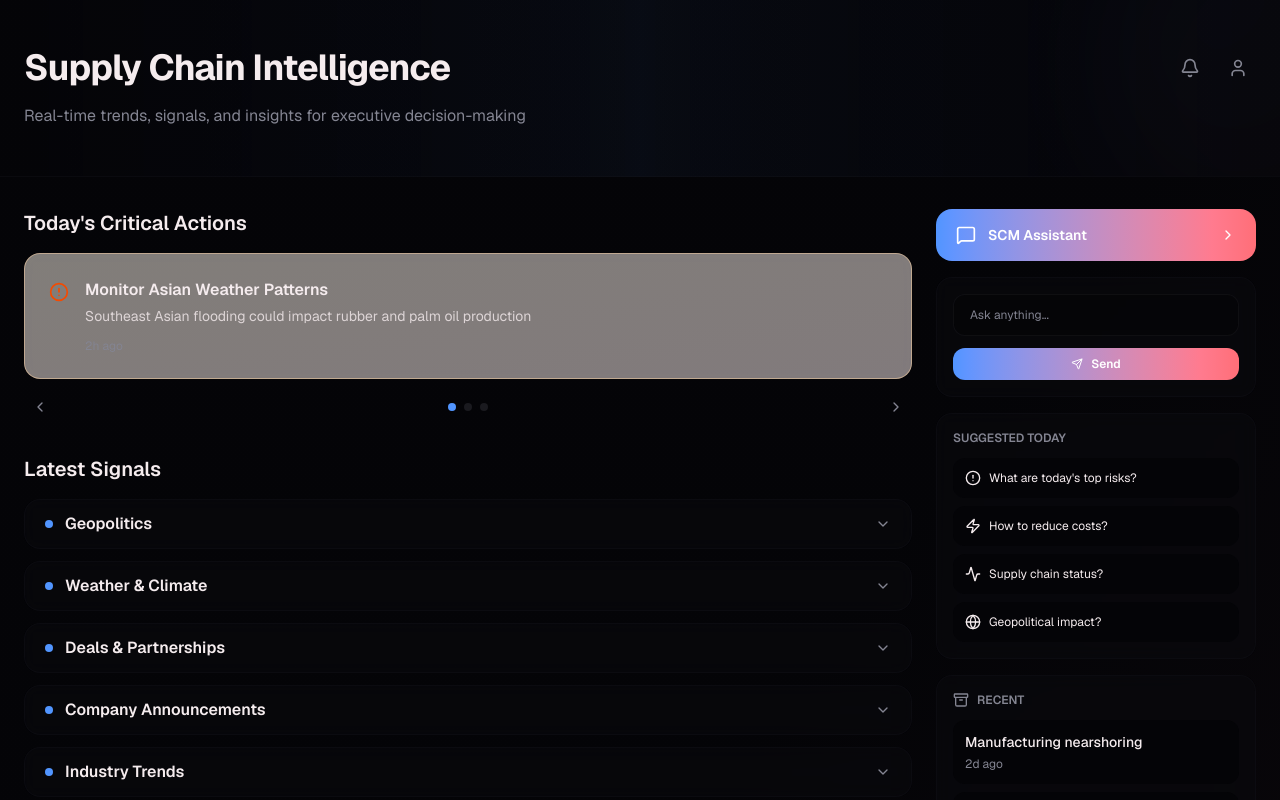
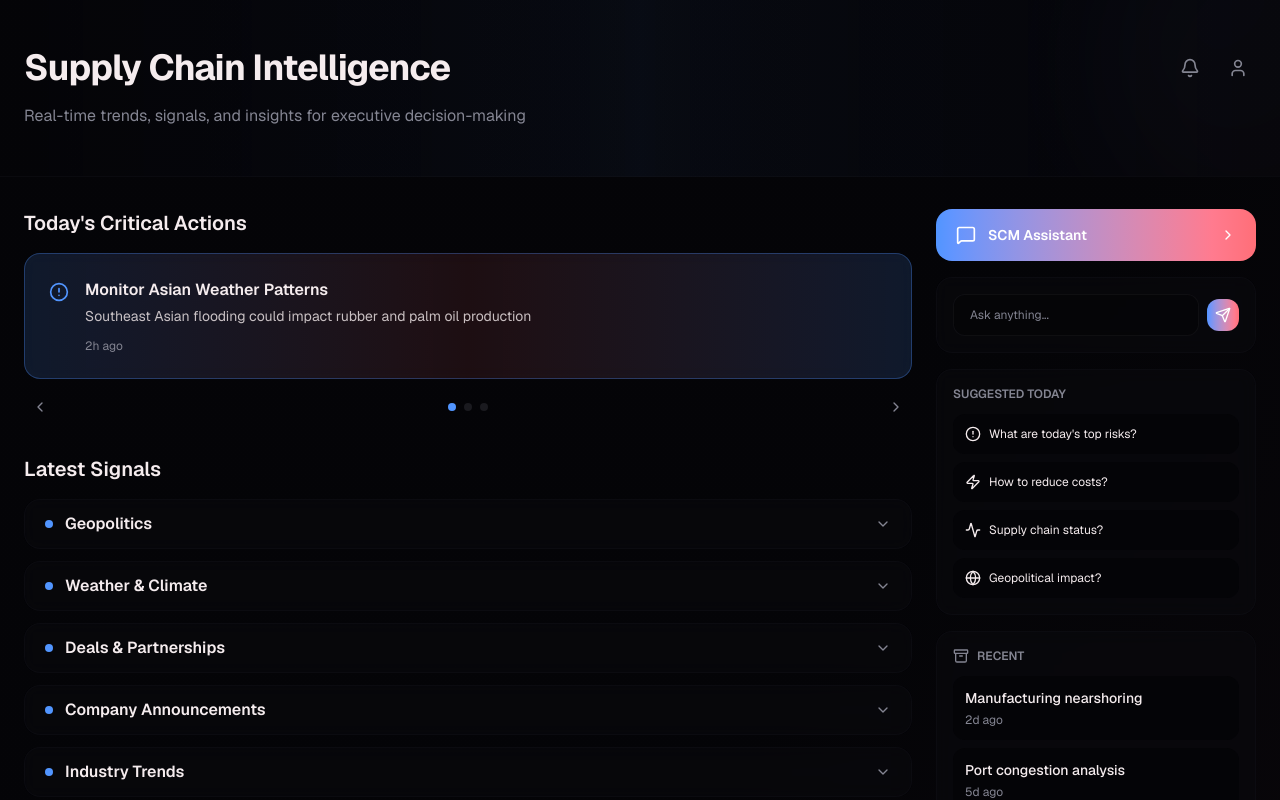
Before and after one commit to amitkumar-ai-pm/v0-scm-intelligence, a Next.js app: page / in a window 1280 px wide. Shown: the top 800 px of the page. Built offline with nearby package versions, Linux system fonts and the light colour scheme.

Commit message:
feat: enhance dashboard UI with modern design\n\nUpdate Critical Actions with gradient and icon. Redesign chat input with inline Send button.

```diff
--- a/app/page.tsx
+++ b/app/page.tsx
@@ -226,9 +226,9 @@ const Page = () => {
           <section>
             <h2 className="mb-4 text-xl font-semibold text-foreground">Today's Critical Actions</h2>
             <div className="relative">
-              <div className="rounded-xl border border-orange-200/50 bg-gradient-to-br from-orange-50/50 to-rose-50/50 p-6 backdrop-blur-sm">
+              <div className="rounded-xl border border-primary/30 bg-gradient-to-r from-primary/15 via-accent/10 to-primary/15 p-6 backdrop-blur-sm">
                 <div className="flex items-start gap-4">
-                  <AlertCircle className="h-5 w-5 flex-shrink-0 text-orange-600 mt-1" />
+                  <AlertCircle className="h-5 w-5 flex-shrink-0 text-primary mt-1" />
                   <div className="flex-1">
                     <h3 className="font-semibold text-foreground text-base">{criticalActions[activeActionIndex].title}</h3>
                     <p className="mt-1 text-sm text-foreground/80">{criticalActions[activeActionIndex].description}</p>
@@ -408,20 +408,19 @@ const Page = () => {
 
           {/* Chat Input - Top */}
           <div className="rounded-xl border border-border/30 bg-card/50 backdrop-blur-sm p-4">
-            <form onSubmit={handleChatSubmit} className="flex flex-col gap-3">
+            <form onSubmit={handleChatSubmit} className="flex items-center gap-2">
               <input
                 type="text"
                 value={chatInput}
                 onChange={(e) => setChatInput(e.target.value)}
                 placeholder="Ask anything..."
-                className="w-full rounded-lg border border-border/50 bg-background/50 px-4 py-3 text-xs placeholder-muted-foreground focus:outline-none focus:ring-2 focus:ring-primary focus:border-transparent transition-all"
+                className="flex-1 rounded-lg border border-border/50 bg-background/50 px-4 py-3 text-xs placeholder-muted-foreground focus:outline-none focus:ring-2 focus:ring-primary focus:border-transparent transition-all"
               />
               <button
                 type="submit"
-                className="w-full rounded-lg bg-gradient-to-r from-primary to-accent px-3 py-2 text-white hover:shadow-lg transition-all flex items-center justify-center gap-2 text-xs font-semibold"
+                className="rounded-lg bg-gradient-to-r from-primary to-accent p-2 text-white hover:shadow-lg transition-all flex items-center justify-center text-xs font-semibold flex-shrink-0"
               >
-                <Send className="h-3 w-3" />
-                Send
+                <Send className="h-4 w-4" />
               </button>
             </form>
           </div>
```
